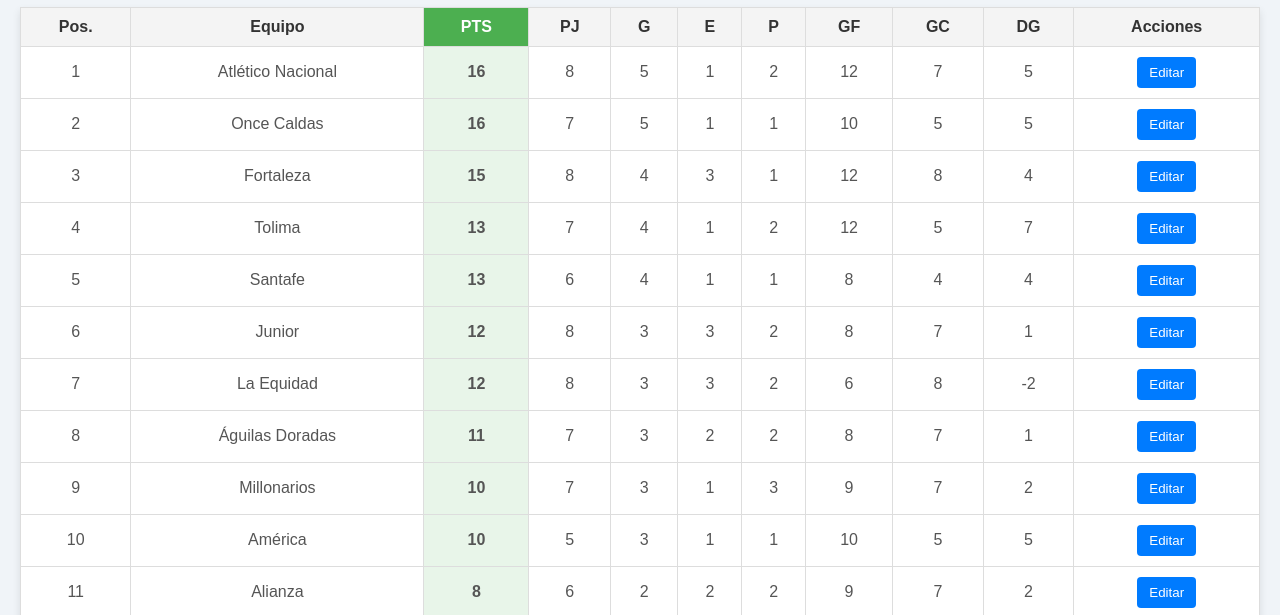
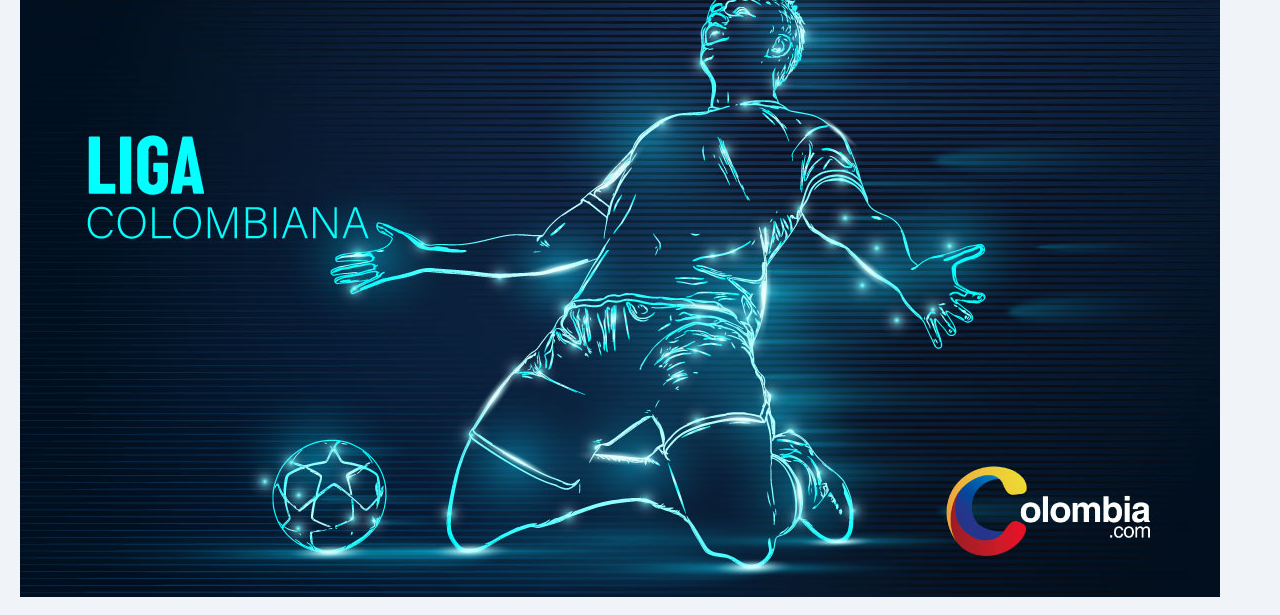
Before and after one commit to SB2003M/Tablaposiciones, a plain HTML site: page index.html in a window 1280 px wide. Shown: the part 73-688 px from the top of the page. Drawn offline with Linux system fonts and the light colour scheme.

Commit message:
Update index.html

```diff
--- a/index.html
+++ b/index.html
@@ -5,7 +5,7 @@
     <meta name="viewport" content="width=device-width, initial-scale=1.0">
     <title>Tabla de Posiciones Liga Colombiana</title>
     <link rel="stylesheet" href="styles.css">
-    <backgroung-img src="liga-colombiana-bg.jpg">
+    <img src="liga-colombiana-bg.jpg">
 </head>
 <body>
 
```
